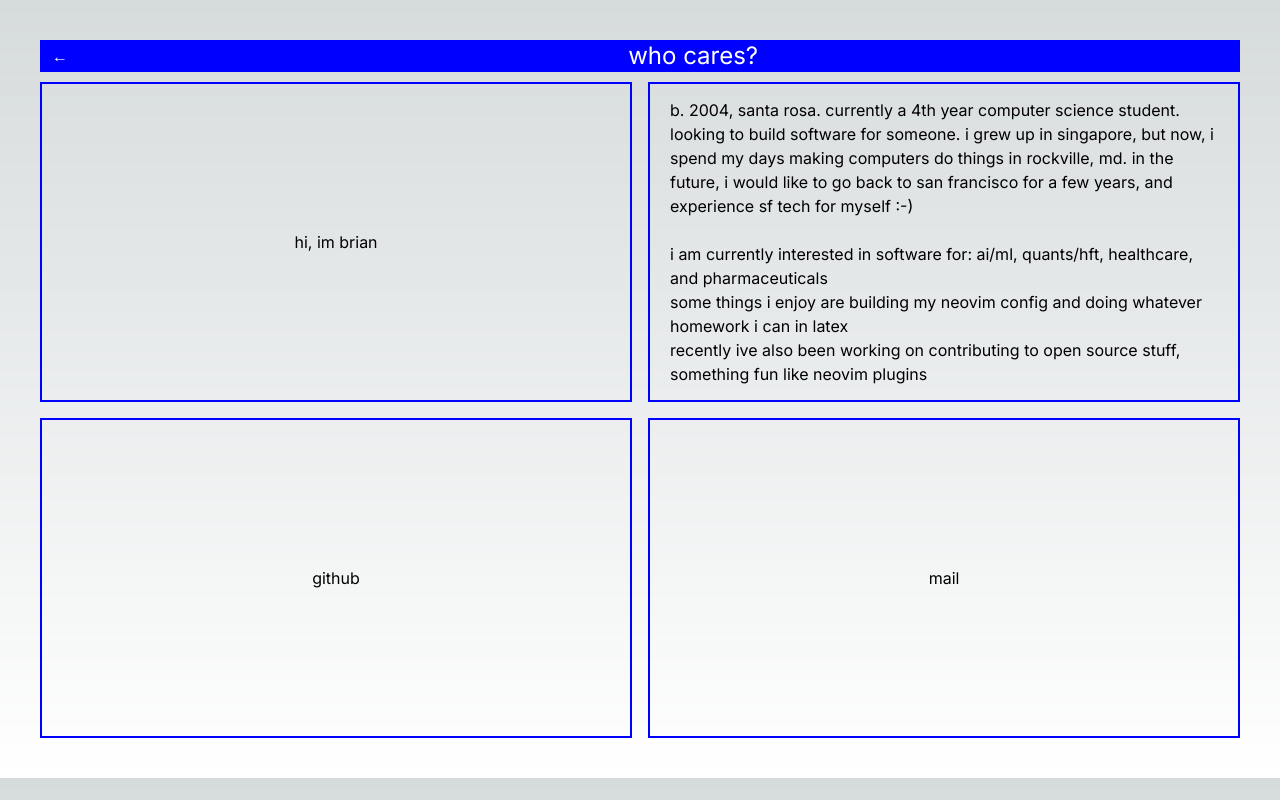
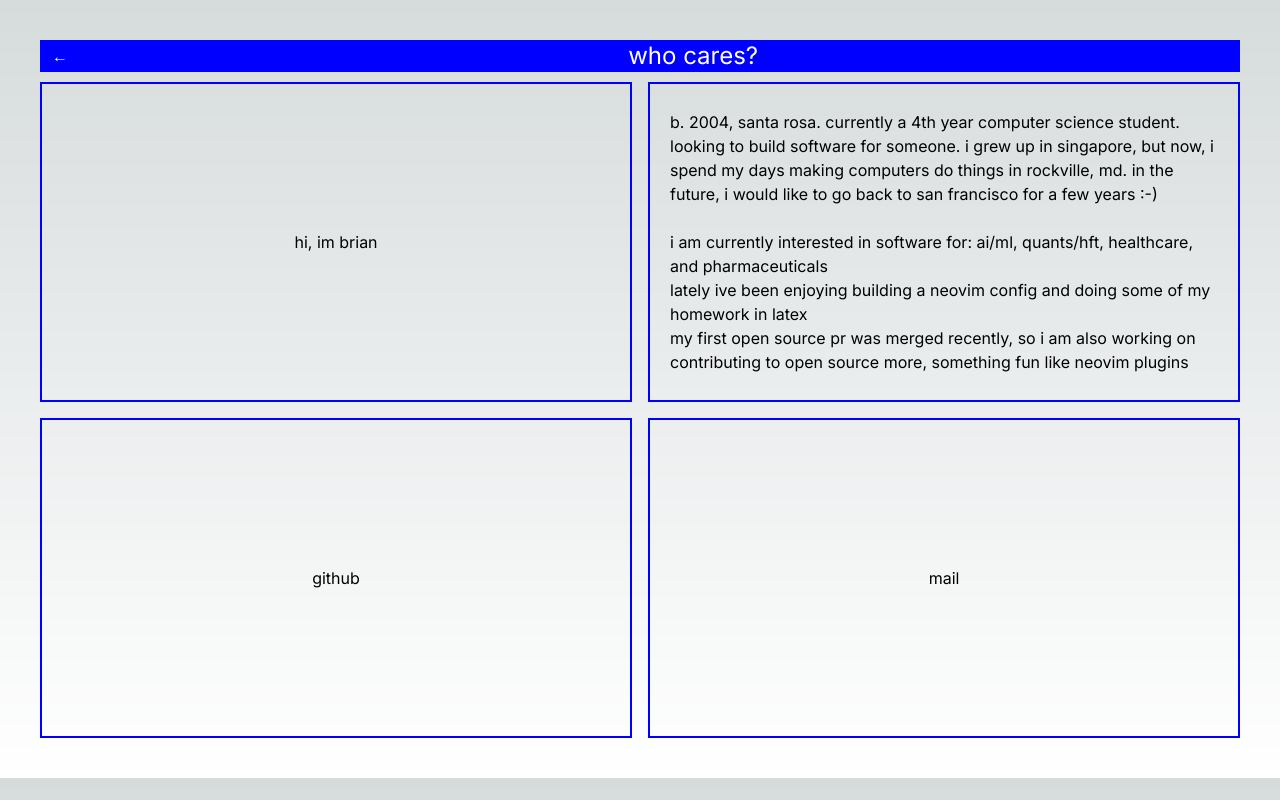
Before and after one commit to 5brian/catalogue, a Next.js app: page /me in a window 1280 px wide. Built offline with nearby package versions, Linux system fonts and the light colour scheme.

Commit message:
supershy

```diff
--- a/src/app/me/page.tsx
+++ b/src/app/me/page.tsx
@@ -28,17 +28,19 @@ export default function Me() {
             b. 2004, santa rosa. currently a 4th year computer science student.
             looking to build software for someone. i grew up in singapore, but
             now, i spend my days making computers do things in rockville, md. in
-            the future, i would like to go back to san francisco for a few
-            years, and experience sf tech for myself :-)
+            the future, i would like to go back to san francisco for a few years
+            :-)
             <br />
-            <br />i am currently interested in software for: ai/ml, quants/hft,
+            <br />
+            i am currently interested in software for: ai/ml, quants/hft,
             healthcare, and pharmaceuticals
             <br />
-            some things i enjoy are building my neovim config and doing whatever
-            homework i can in latex
+            lately ive been enjoying building a neovim config and doing some of
+            my homework in latex
             <br />
-            recently ive also been working on contributing to open source stuff,
-            something fun like neovim plugins
+            my first open source pr was merged recently, so i am also working on
+            contributing to open source more, something fun like neovim plugins
+            <br />
           </p>
         </div>
       </Module>
```
